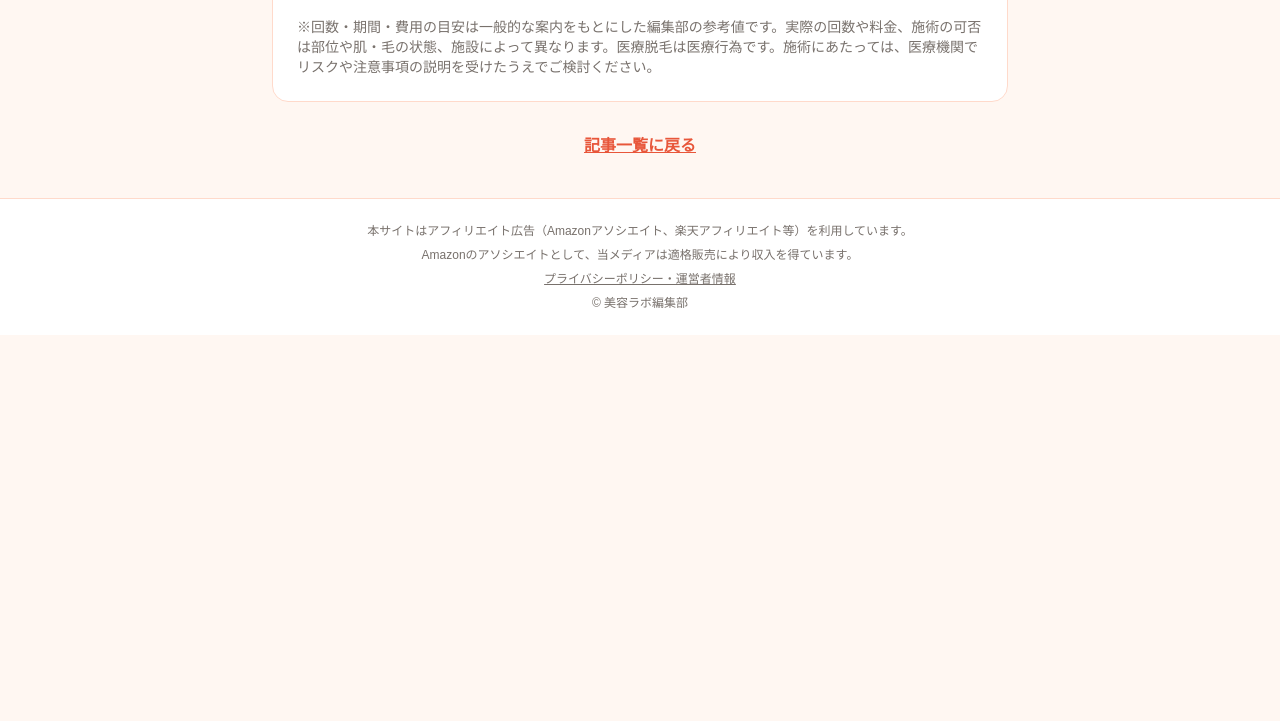
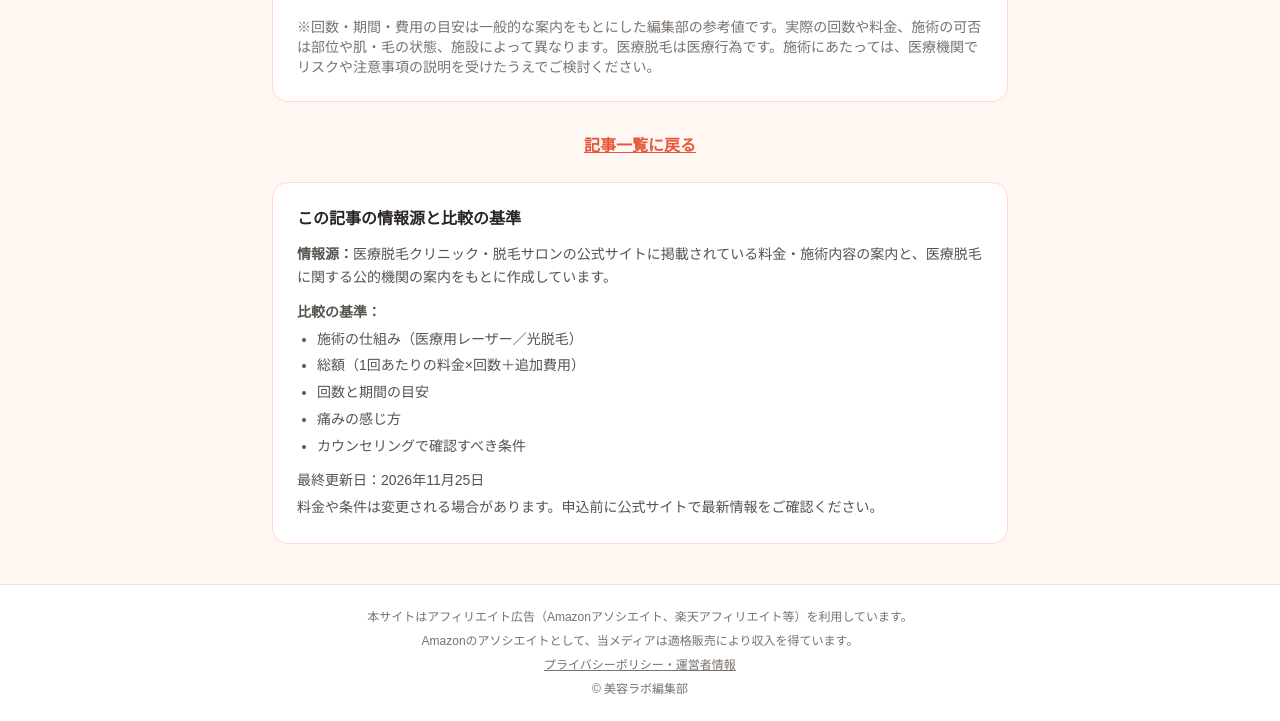
Before and after one commit to omni-labo/biyou-navi, a plain HTML site: page datsumou-hikaku.html in a window 1280 px wide. Shown: the part 2255-2976 px from the top of the page. Before the commit the page ends 2590 px from the top, so only its background shows below. Drawn offline with nearby package versions, Linux system fonts and the light colour scheme.

Commit message:
情報源と比較の基準ブロックを追加

```diff
--- a/datsumou-hikaku.html
+++ b/datsumou-hikaku.html
@@ -87,6 +87,21 @@
 <div class="mt-8 text-center">
 <a href="index.html#articles" class="text-[#E8563A] font-bold underline">記事一覧に戻る</a>
 </div>
+
+<div class="bg-white rounded-2xl border border-[#FFDACB] p-6 mt-6 text-sm leading-relaxed text-stone-600">
+<h2 class="font-bold text-base text-stone-800">この記事の情報源と比較の基準</h2>
+<p class="mt-3"><strong>情報源：</strong>医療脱毛クリニック・脱毛サロンの公式サイトに掲載されている料金・施術内容の案内と、医療脱毛に関する公的機関の案内をもとに作成しています。</p>
+<p class="mt-3"><strong>比較の基準：</strong></p>
+<ul class="list-disc pl-5 mt-1 space-y-1">
+<li>施術の仕組み（医療用レーザー／光脱毛）</li>
+<li>総額（1回あたりの料金×回数＋追加費用）</li>
+<li>回数と期間の目安</li>
+<li>痛みの感じ方</li>
+<li>カウンセリングで確認すべき条件</li>
+</ul>
+<p class="mt-3">最終更新日：2026年11月25日</p>
+<p class="mt-1">料金や条件は変更される場合があります。申込前に公式サイトで最新情報をご確認ください。</p>
+</div>
 </main>
 
 <footer class="bg-white border-t border-[#FFDACB]">
```
Also changed, not shown: datsumou.html (+14 -0 lines).
